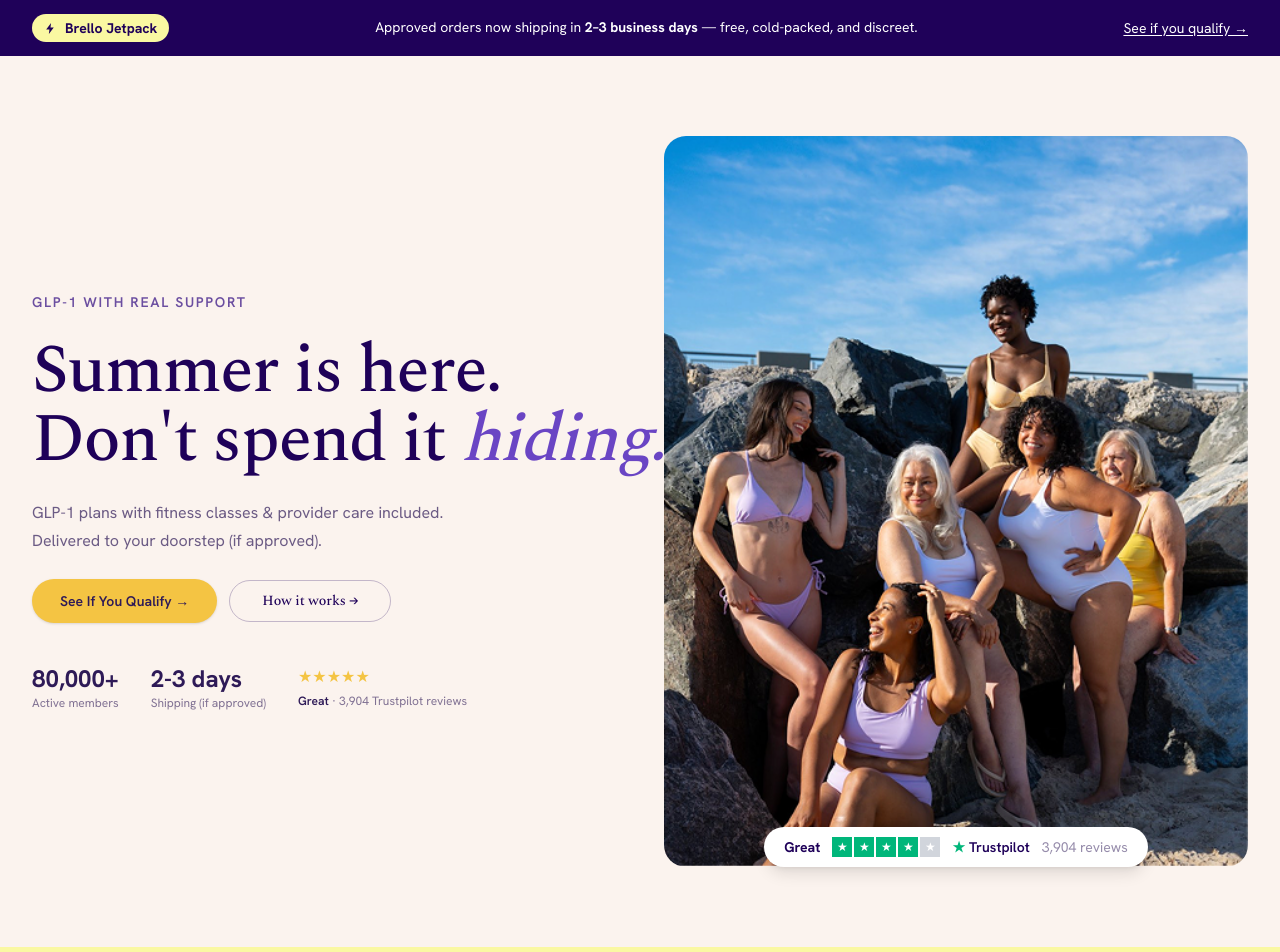
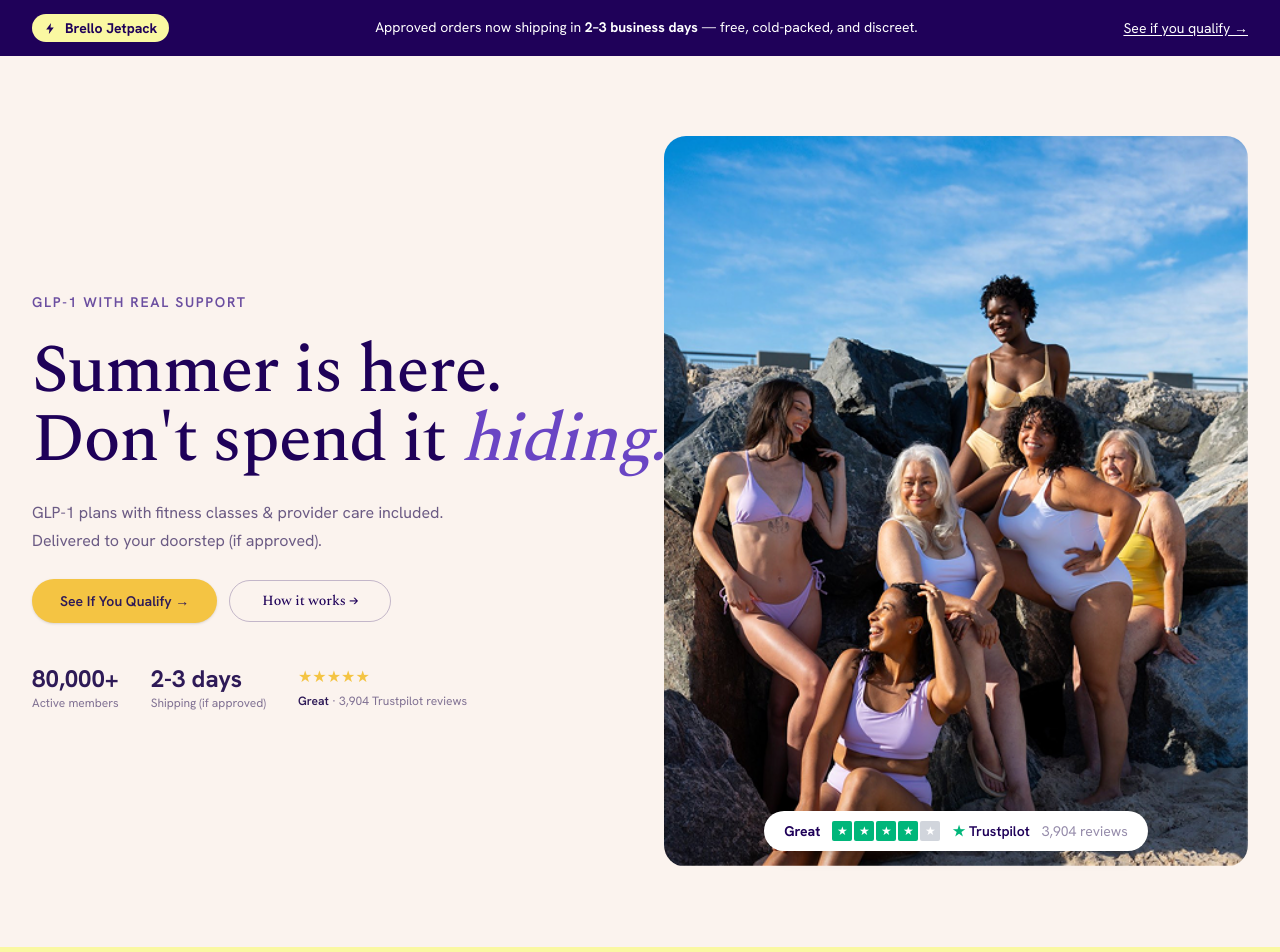
Before and after one commit to talhadevs/brello, a Next.js app: page / in a window 1280 px wide. Shown: the top 952 px of the page. Built offline with nearby package versions, Linux system fonts and the light colour scheme.

Commit message:
style: update Hero component for improved layout and consistency
Adjusted the positioning of the rating section in the Hero component by changing its bottom margin and applied the rounded-xs class to the rating indicators for a more cohesive design.

```diff
--- a/app/components/Hero.tsx
+++ b/app/components/Hero.tsx
@@ -78,19 +78,19 @@ export default function Hero() {
             className="w-full rounded-3xl object-cover"
           />
 
-          <div className="mt-4 flex w-fit max-w-full flex-wrap items-center justify-center gap-x-3 gap-y-1 rounded-full bg-white px-5 py-2.5 shadow-lg absolute bottom-0">
+          <div className="mt-4 flex w-fit max-w-full flex-wrap items-center justify-center gap-x-3 gap-y-1 rounded-full bg-white px-5 py-2.5 shadow-lg absolute bottom-4">
             <span className="text-sm font-bold text-purple-deep">Great</span>
 
             <div className="flex gap-0.5">
               {[1, 2, 3, 4].map((i) => (
                 <span
                   key={i}
-                  className="flex h-5 w-5 items-center justify-center bg-[#00b67a] text-xs text-white"
+                  className="flex h-5 w-5 items-center justify-center bg-[#00b67a] text-xs text-white rounded-xs"
                 >
                   ★
                 </span>
               ))}
-              <span className="flex h-5 w-5 items-center justify-center bg-gray-300 text-xs text-white">
+              <span className="flex h-5 w-5 items-center justify-center bg-gray-300 text-xs text-white rounded-xs">
                 ★
               </span>
             </div>
```
